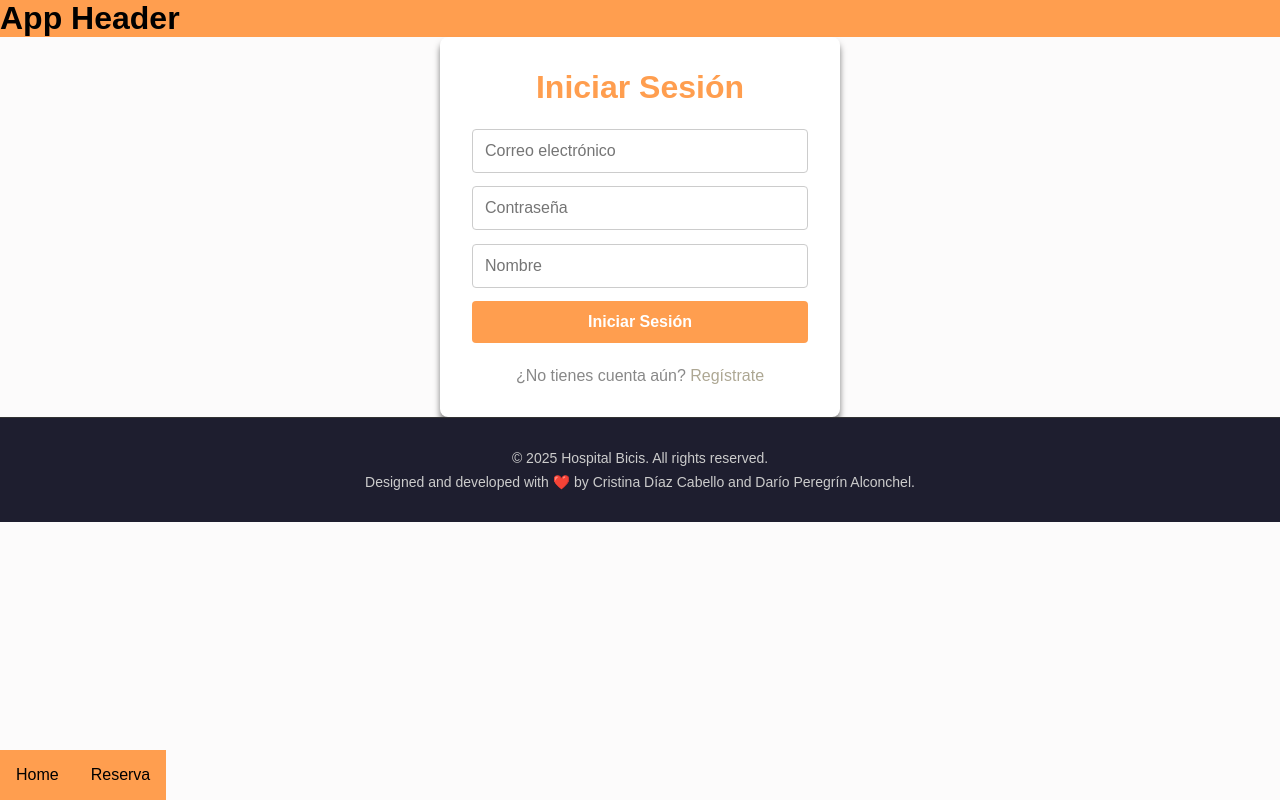
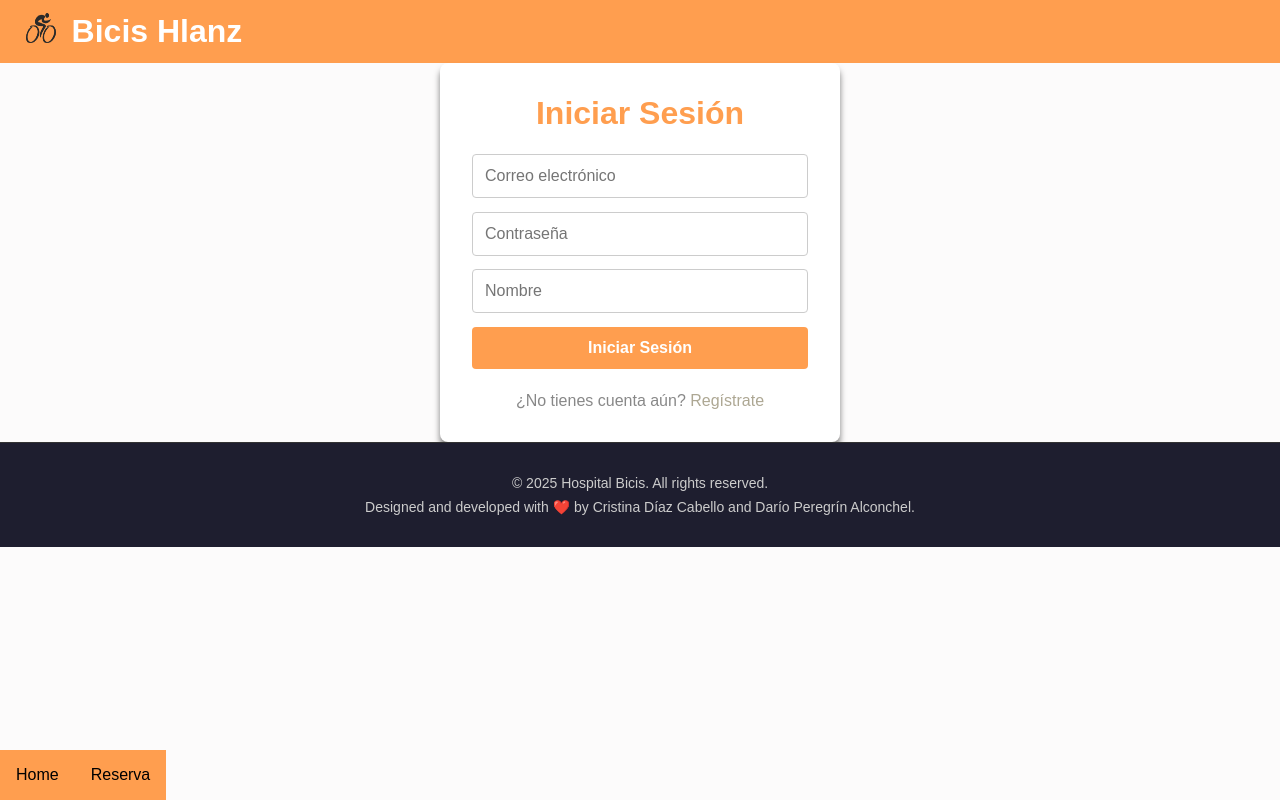
Before and after one commit to Bicis-HLanz/hopital-bicis, a Next.js app: page / in a window 1280 px wide. Built offline with nearby package versions, Linux system fonts and the light colour scheme; no server answers.

Commit message:
Refactor AppHeader and AppNav components: update styles, and add logo image

```diff
--- a/app/components/mainLayout/AppHeader.module.css
+++ /dev/null
@@ -1,4 +0,0 @@
-.app-header {
-  display: flex;
-  background-color: var(--primary);
-}
--- a/app/components/mainLayout/AppHeader.tsx
+++ /dev/null
@@ -1,14 +0,0 @@
-import React from 'react';
-import styles from './AppHeader.module.css';
-import Link from 'next/link';
-const AppHeader: React.FC = () => {
-    return (
-        <header className={styles["app-header"]}>
-            <Link href="/">
-                <h1>App Header</h1>
-            </Link>
-        </header>
-    );
-};
-
-export default AppHeader;
--- /dev/null
+++ b/app/components/mainLayout/Header/AppHeader.module.css
@@ -0,0 +1,16 @@
+.app-header {
+  display: flex;
+  background-color: var(--primary);
+}
+.app-header a{
+  display: flex;
+  margin: 1% 2%;
+}
+
+.app-header img{
+  margin-right: 1rem;
+}
+
+.app-header h1{
+  color: #fff;
+}
--- /dev/null
+++ b/app/components/mainLayout/Header/AppHeader.tsx
@@ -0,0 +1,23 @@
+import React from "react";
+import styles from "./AppHeader.module.css";
+import Link from "next/link";
+import Image from 'next/image';
+
+const AppHeader: React.FC = () => {
+  return (
+    <header className={styles["app-header"]}>
+      <Link href="/">
+        <Image
+          src="/logo.png"
+          alt="Logo Bicis Hlanz"
+          width={30}
+          height={30}
+          className={styles["logo"]}
+        />
+        <h1>Bicis Hlanz</h1>
+      </Link>
+    </header>
+  );
+};
+
+export default AppHeader;
--- a/app/layout.tsx
+++ b/app/layout.tsx
@@ -2,8 +2,8 @@ import type { Metadata } from "next";
 import { Geist, Geist_Mono } from "next/font/google";
 import "./globals.css";
 import App from "next/app";
-import AppHeader from "./components/mainLayout/AppHeader";
-import AppNav from "./components/mainLayout/AppNav";
+import AppHeader from "./components/mainLayout/Header/AppHeader";
+import AppNav from "./components/mainLayout/Nav/AppNav";
 import AppFooter from "./components/mainLayout/Footer/AppFooter";
 
 const geistSans = Geist({
```
Also changed, not shown: app/components/mainLayout/Nav/AppNav.module.css (renamed from app/components/mainLayout/AppNav.module.css), app/components/mainLayout/Nav/AppNav.tsx (renamed from app/components/mainLayout/AppNav.tsx), public/logo.png (added).
